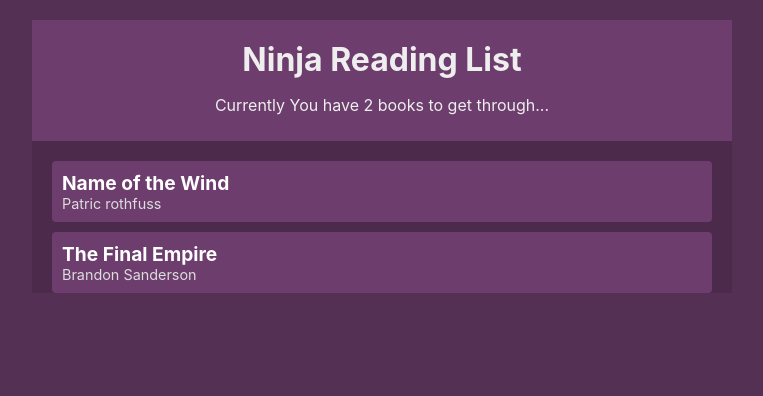
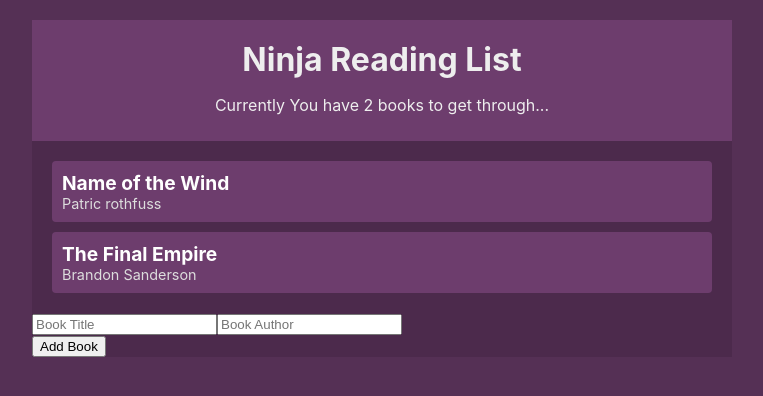
Before and after one commit to cherie-pavicoTsukayama/react-hooks-booklist, a React (Create React App) app: page / in a window 1280 px wide. Shown: the top 396 px of the page, without its empty margins (258-1021 px from the left). Built offline with nearby package versions, Linux system fonts and the light colour scheme.

Commit message:
Created the BookForm component. It uses the addBook method from the BookContext to add a new book to the book array

```diff
--- a/src/App.js
+++ b/src/App.js
@@ -2,6 +2,7 @@
 import BookContextProvider from './context/BookContext';
 import Navbar from './components/Navbar';
 import BookList from './components/Booklist';
+import BookForm from './components/BookForm';
 
 function App() {
   return (
@@ -9,6 +10,7 @@
       <BookContextProvider>
         <Navbar />
         <BookList />
+        <BookForm />
       </BookContextProvider>
     </div>
   );
--- a/src/components/BookForm.jsx
+++ b/src/components/BookForm.jsx
@@ -0,0 +1,39 @@
+import React, { useContext, useState } from 'react';
+import { BookContext } from '../context/BookContext';
+
+const BookForm = () => {
+  const { addBook } = useContext(BookContext);
+  const [title, setTitle] = useState('');
+  const [author, setAuthor] = useState('');
+  const handleSubmit = (e) => {
+        e.preventDefault();
+        addBook(title, author);
+        setTitle('');
+        setAuthor('');
+  }
+  return (
+    <form onSubmit={handleSubmit} action="submit">
+      <input
+        onChange={ (e) => setTitle(e.target.value) }
+        type="text"
+        name="title"
+        placeholder="Book Title"
+        value={ title }
+        required
+      />
+      <input
+        onChange={ (e) => setAuthor(e.target.value) }
+        type="text"
+        name="author"
+        placeholder='Book Author'
+        value={ author }
+        required
+      />
+      <div>
+       <input type="submit" value="Add Book"/>
+      </div>
+    </form>
+  )
+}
+
+export default BookForm;
```
